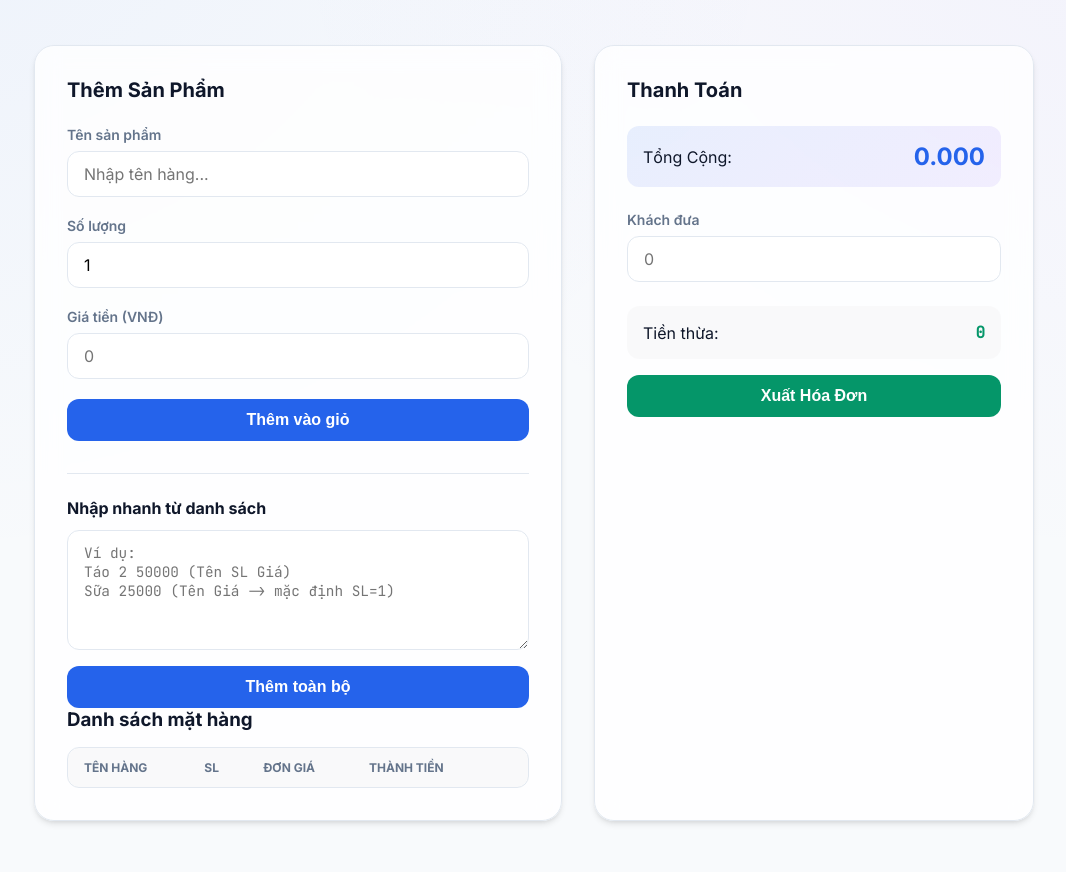
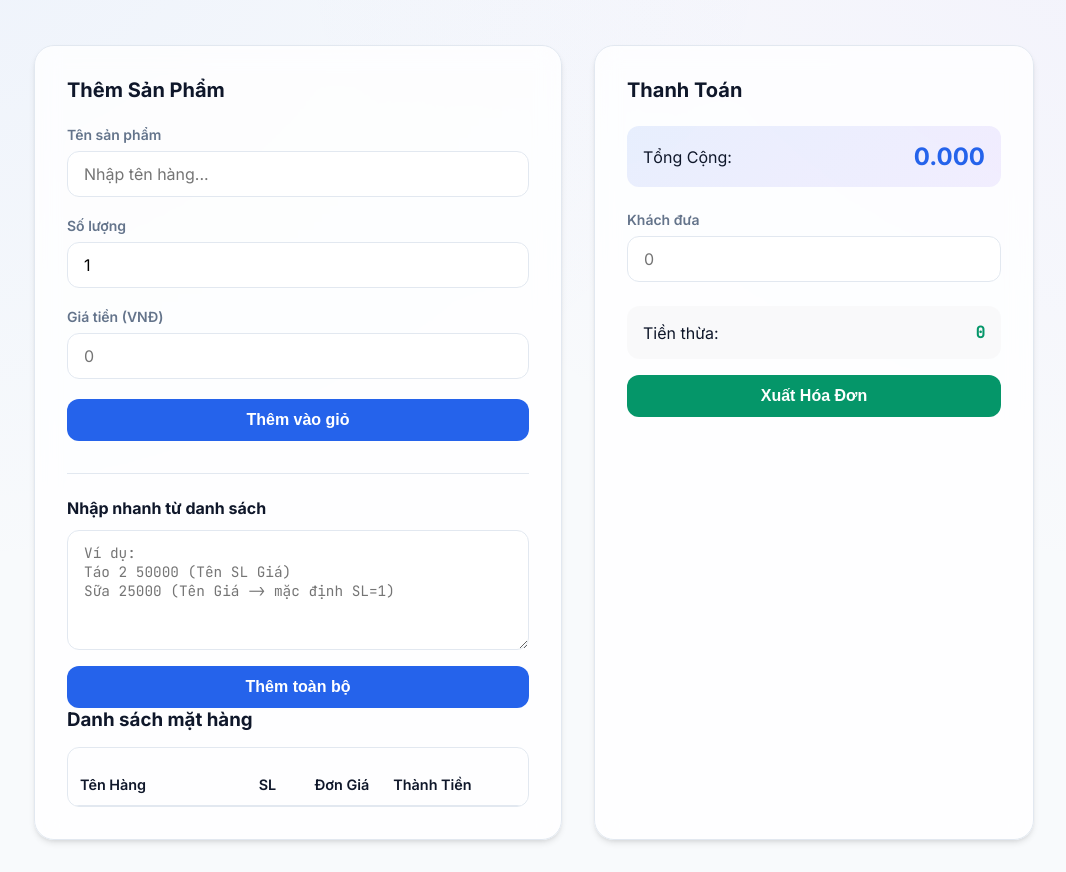
Before and after one commit to camap153/hoaddon151, a plain HTML site: page index.html in a window 1280 px wide. Shown: the part 112-984 px from the top of the page, without its empty margins (106-1172 px from the left). Drawn offline with Linux system fonts and the light colour scheme.

Commit message:
Fix table layout: align columns and set widths

```diff
--- a/css/style.css
+++ b/css/style.css
@@ -174,32 +174,73 @@ input:focus {
     border-radius: 0.75rem;
 }
 
+/* Table Styling */
 table {
     width: 100%;
     border-collapse: collapse;
+    margin-top: 1rem;
+}
+
+th,
+td {
+    padding: 12px;
+    text-align: left;
+    border-bottom: 1px solid var(--border);
 }
 
 th {
-    text-align: left;
-    padding: 0.75rem 1rem;
-    background: rgba(0, 0, 0, 0.02);
-    font-size: 0.75rem;
-    text-transform: uppercase;
-    font-weight: 700;
-    color: var(--text-muted);
+    background-color: var(--background);
+    color: var(--text-secondary);
+    font-weight: 600;
+    font-size: 0.9rem;
+    white-space: nowrap;
 }
 
-td {
-    padding: 0.75rem 1rem;
-    border-top: 1px solid var(--border);
+/* Column Widths */
+th:nth-child(1),
+td:nth-child(1) {
+    width: 40%;
 }
+
+/* Tên hàng */
+th:nth-child(2),
+td:nth-child(2) {
+    width: 10%;
+    text-align: center;
+}
+
+/* SL */
+th:nth-child(3),
+td:nth-child(3) {
+    width: 20%;
+    text-align: right;
+}
+
+/* Đơn giá */
+th:nth-child(4),
+td:nth-child(4) {
+    width: 20%;
+    text-align: right;
+}
+
+/* Thành tiền */
+th:nth-child(5),
+td:nth-child(5) {
+    width: 10%;
+    text-align: center;
+}
+
+/* Xóa */
 
 .remove-btn {
     background: none;
     border: none;
-    color: #ef4444;
+    color: var(--danger);
+    font-size: 1.2rem;
     cursor: pointer;
-    opacity: 0.6;
+    padding: 4px 8px;
+    border-radius: 4px;
+    transition: background 0.2s;
 }
 
 .remove-btn:hover {
--- a/js/script.js
+++ b/js/script.js
@@ -35,10 +35,10 @@ document.addEventListener('DOMContentLoaded', () => {
             const row = document.createElement('tr');
             row.innerHTML = `
                 <td>${item.name}</td>
-                <td>${item.qty}</td>
-                <td>${formatMoney(item.price)}</td>
-                <td>${formatMoney(totalPrice)}</td>
-                <td><button class="remove-btn" data-index="${index}">&times;</button></td>
+                <td style="text-align: center">${item.qty}</td>
+                <td style="text-align: right">${formatMoney(item.price)}</td>
+                <td style="text-align: right">${formatMoney(totalPrice)}</td>
+                <td style="text-align: center"><button class="remove-btn" data-index="${index}">&times;</button></td>
             `;
             cartTableBody.appendChild(row);
         });
```
